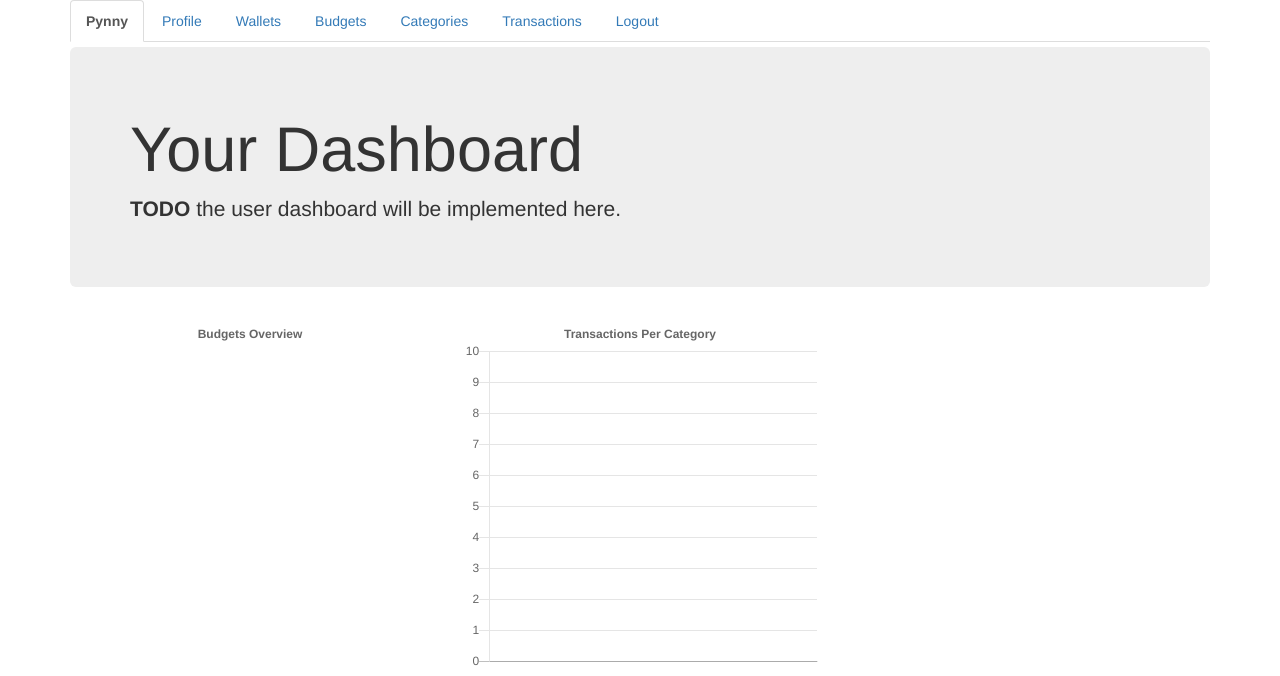
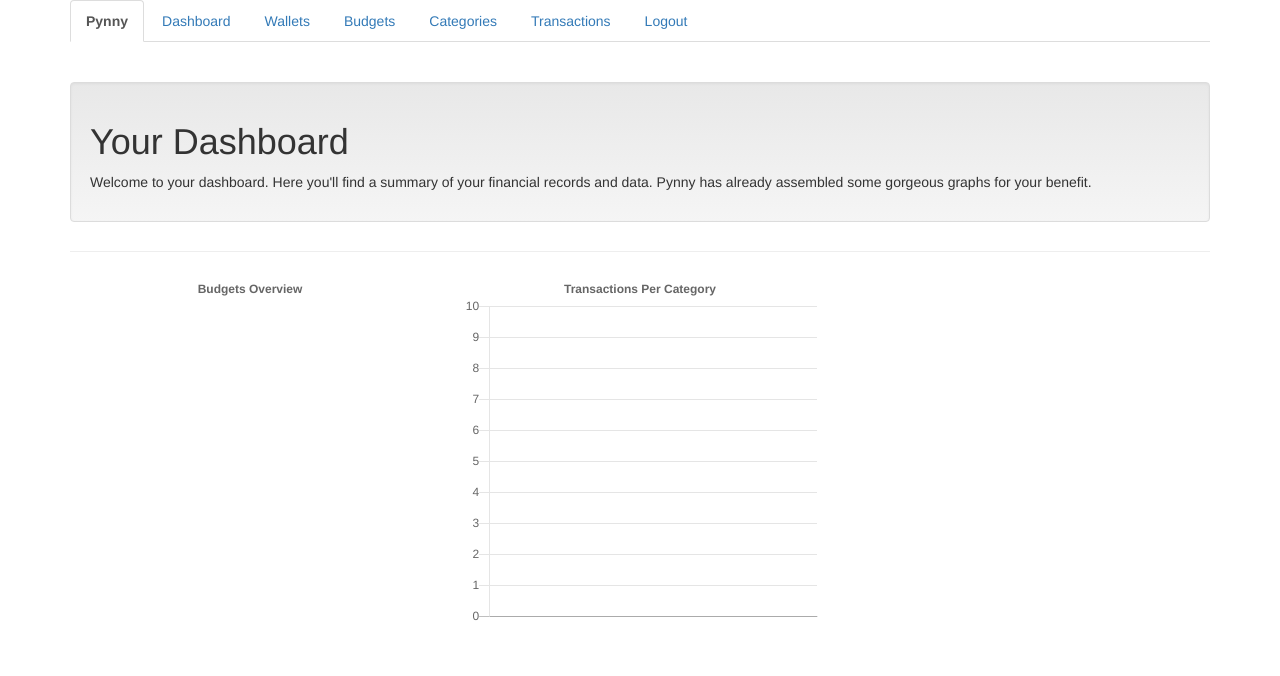
Before and after one commit to zcking/Pynny, a Django app: page /pynny/ in a window 1280 px wide. Shown: the top 676 px of the page. Run offline with Django 3.2, Linux system fonts and the light colour scheme; the visitor is signed in with stand-in values (Sample User, id 1); data that the repository does not hold is empty; some libraries are stand-ins or nearby versions.

Commit message:
miscellaneous small bugfixes and improvements

```diff
--- a/mysite/pynny/templates/pynny/base.html
+++ b/mysite/pynny/templates/pynny/base.html
@@ -17,7 +17,7 @@
             {% if user.is_authenticated %}
                 <ul class="nav nav-tabs">
                     <li role="presentation" class="active"><a href="{% url 'index' %}"><strong>Pynny</strong></a></li>
-                    <li role="presentation"><a href="{% url 'profile' %}">Profile</a></li>
+                    <li role="presentation"><a href="{% url 'index' %}">Dashboard</a></li>
                     <li role="presentation"><a href="{% url 'wallets' %}">Wallets</a></li>
                     <li role="presentation"><a href="{% url 'budgets' %}">Budgets</a></li>
                     <li role="presentation"><a href="{% url 'categories' %}">Categories</a></li>
--- a/mysite/pynny/templates/pynny/dashboard.html
+++ b/mysite/pynny/templates/pynny/dashboard.html
@@ -4,11 +4,12 @@
 
 {% block content %}
 
-<div class="jumbotron">
-  <h1>Your Dashboard</h1>
-  <p>
-      <strong>TODO</strong> the user dashboard will be implemented here.
-  </p>
+<div class="page-header">
+  <div class="well">
+    <h1>Your Dashboard</h1>
+    <p>Welcome to your dashboard. Here you'll find a summary of your financial records and data.
+      Pynny has already assembled some gorgeous graphs for your benefit.</p>
+  </div>
 </div>
 
 <div class="row">
--- a/mysite/pynny/templates/pynny/edit_budget.html
+++ b/mysite/pynny/templates/pynny/edit_budget.html
@@ -13,7 +13,7 @@
         <label for="category">Budget Category: </label>
         <select name="category" class="form-control">
             {% for category in categories %}
-                <option value="{{ category.id }}" {% if budget.category.id == category.id %}selected{% endif %}>{{ category.name }}</option>
+                <option value="{{ category.id }}" class="text-{% category_class category.is_income %}" {% if budget.category.id == category.id %}selected{% endif %}>{{ category.name }}</option>
             {% endfor %}
         </select>
     </div>
@@ -24,7 +24,7 @@
         <label for="wallet">Wallet: </label>
         <select name="wallet" class="form-control">
             {% for wallet in wallets %}
-                <option value="{{ wallet.id }}" {% if budget.wallet.id == wallet.id %}selected {% endif %}>{{ wallet.name }}</option>
+                <option value="{{ wallet.id }}" class="text-{% wallet_class wallet.balance %}" {% if budget.wallet.id == wallet.id %}selected {% endif %}>{{ wallet.name }}</option>
             {% endfor %}
         </select>
     </div>
--- a/mysite/pynny/templates/pynny/transactions.html
+++ b/mysite/pynny/templates/pynny/transactions.html
@@ -12,7 +12,7 @@
     </button>
 </a>
 
-<h1>Transaction</h1>
+<h1>Transactions</h1>
 
 {% if transactions %}
     <table class="table table-striped table-hover table-collapsed table-links">
--- a/mysite/pynny/views/budget_views.py
+++ b/mysite/pynny/views/budget_views.py
@@ -149,5 +149,5 @@ def one_budget(request, budget_id):
     elif request.method == 'GET':
         # Show the specific Budget data
         data['budget'] = budget
-        data['transactions'] = Transaction.objects.filter(category=budget.category)
+        data['transactions'] = Transaction.objects.filter(category=budget.category).order_by('-created_time')
         return render(request, 'pynny/one_budget.html', context=data)
--- a/mysite/pynny/views/category_views.py
+++ b/mysite/pynny/views/category_views.py
@@ -111,5 +111,5 @@ def one_category(request, category_id):
         # Show the specific Category data
         data['category'] = category
         data['budgets'] = Budget.objects.filter(category=category, month__contains=date.strftime(date.today(), '%Y-%m'))
-        data['transactions'] = Transaction.objects.filter(category=category)
+        data['transactions'] = Transaction.objects.filter(category=category).order_by('-created_time')
         return render(request, 'pynny/one_category.html', context=data)
--- a/mysite/pynny/views/main_views.py
+++ b/mysite/pynny/views/main_views.py
@@ -49,7 +49,7 @@ def index(request):
         data['transactions_per_category_labels'].append(category.name)
         data['transactions_per_category_data'].append(len(Transaction.objects.filter(category=category)))
         data['transactions_per_category_colors'].append(colors[color_index])
-        color_index += 1
+        color_index = (color_index + 1) % len(colors)
 
     return render(request, 'pynny/dashboard.html', context=data)
 
--- a/mysite/pynny/views/wallet_views.py
+++ b/mysite/pynny/views/wallet_views.py
@@ -107,5 +107,5 @@ def one_wallet(request, wallet_id):
         # Show the specific Wallet data
         data['wallet'] = wallet
         data['budgets'] = Budget.objects.filter(wallet=wallet, month__contains=date.strftime(date.today(), '%Y-%m'))
-        data['transactions'] = Transaction.objects.filter(wallet=wallet)
+        data['transactions'] = Transaction.objects.filter(wallet=wallet).order_by('-created_time')
         return render(request, 'pynny/one_wallet.html', context=data)
```
Also changed, not shown: mysite/pynny/views/transaction_views.py (+6 -6 lines).
